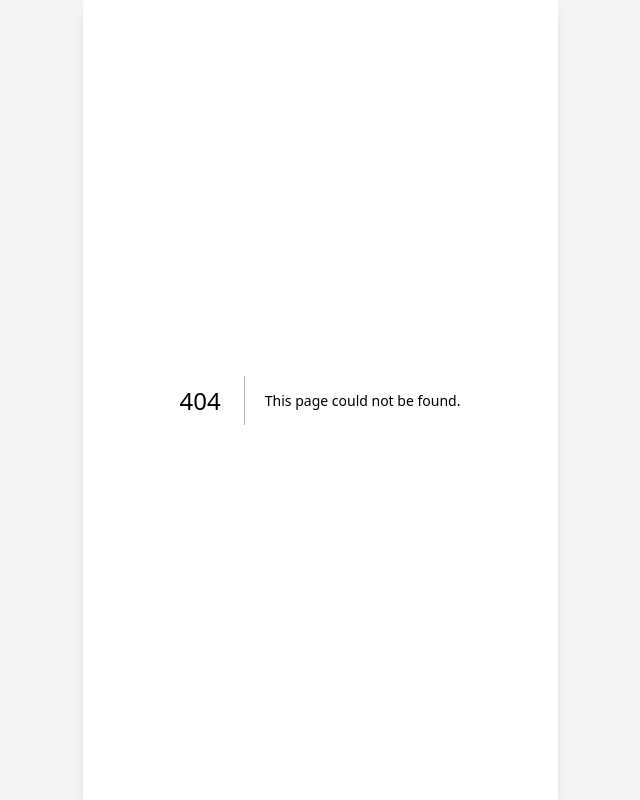
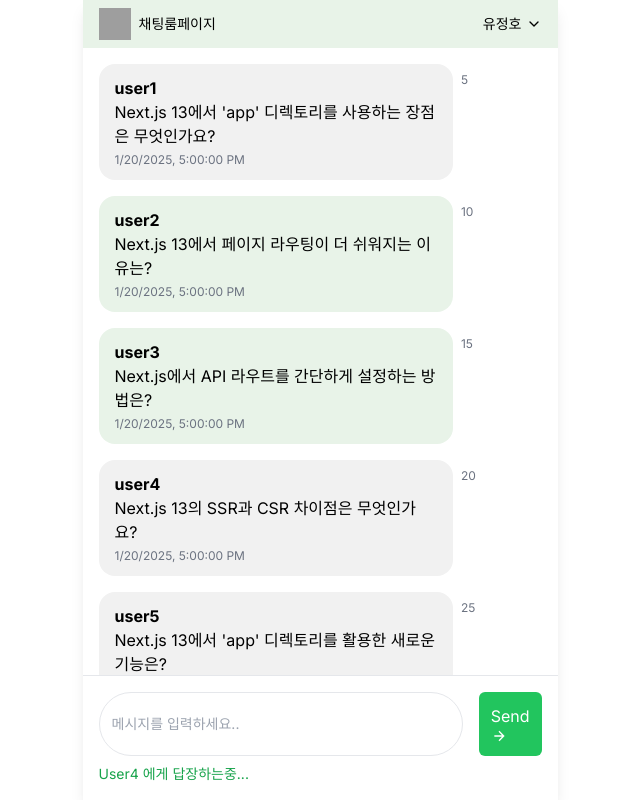
Before and after one commit to woorifisa-service-dev-4th/frontend-4th-show-me-the-voice, a Next.js app: page /chat in a window 1280 px wide. Before the commit this address had no page. Shown: the whole page, without its empty margins (320-960 px from the left). Built offline with nearby package versions, Linux system fonts and the light colour scheme; grey boxes are pictures that could not be loaded; what @radix-ui/themes would draw is missing.

Commit message:
feat : 채팅창 ui 개선

```diff
--- a/app/(guests)/chatroom/[chatroomId]/layout.jsx
+++ b/app/(guests)/chatroom/[chatroomId]/layout.jsx
@@ -16,7 +16,7 @@
       {/* <SubHeader selectOptions={selectOptions}/> */}
       <div className="h-screen overflow-y-auto ">
         <div className="bg-gray-50 min-h-full">
-          <div className="p-4">{children}</div>
+          {children}
         </div>
       </div>
     </>
--- /dev/null
+++ b/app/chat/page.js
@@ -0,0 +1,16 @@
+
+import  ChatArea  from "../ui/ChatArea"
+import ChatInput from "../ui/ChatInput"
+
+import { Header } from "../ui/Header"
+
+
+export default function ChatPage() {
+  return (
+    <div className="flex flex-col h-screen">
+      <Header />
+      <ChatArea />
+      <ChatInput />
+    </div>
+  )
+}
--- a/app/globals.css
+++ b/app/globals.css
@@ -1,6 +1,12 @@
 @tailwind base;
 @tailwind components;
 @tailwind utilities;
+
+:root {
+  --header-green: #e8f3e8;
+  --message-green: #e8f3e8;
+  --message-gray: #f1f1f1;
+}
 
 html,
 body {
@@ -26,3 +32,18 @@
 ::-webkit-scrollbar-track {
   background: #f1f1f1;
 }
+
+.chat-bubble {
+  max-width: 80%;
+  padding: 12px 16px;
+  border-radius: 16px;
+  word-break: break-word;
+}
+
+.chat-bubble-gray {
+  background-color: var(--message-gray);
+}
+
+.chat-bubble-green {
+  background-color: var(--message-green);
+}
--- a/app/layout.jsx
+++ b/app/layout.jsx
@@ -18,7 +18,7 @@
     <html lang="ko">
       <body className={inter.className}>
         <Theme appearance={"light"} scaling={"0%"}>
-          <div className="min-h-screen bg-gray-100">
+          <div className="min-h-screen">
             <div className="flex items-center justify-center bg-beige">
               <div className="relative w-full h-full  min-w-[375px] max-w-[475px]  min-h-[768px] max-h-[1080px] bg-white shadow-lg">
                 <Providers>{children}</Providers>
--- a/app/ui/(guest)/chatroom/Cards.jsx
+++ b/app/ui/(guest)/chatroom/Cards.jsx
@@ -35,9 +35,9 @@
         <>
             <div className="flex flex-col h-screen">
                 <SubHeader />
-                <div className="flex-1 overflow-y-auto p-2 bg-gray-100">
+                <div className="flex-1 overflow-y-auto p-4 space-y-4">
                     {cards.map((card) => (
-                        <Card key={card.id} card={card} onRefresh={fetchData} />
+                        <Card key={card.id} card={card} onRefresh={fetchData}   />
                     ))}
                 </div>
                 <div className="fixed bottom-0 w-full max-w-[475px] mx-auto left-1/2 transform -translate-x-1/2 bg-white shadow-md z-1000">
--- a/app/ui/(guest)/chatroom/SubHeader.jsx
+++ b/app/ui/(guest)/chatroom/SubHeader.jsx
@@ -24,7 +24,7 @@
 
 
   return (
-    <div className="flex items-center justify-between px-4 py-4 border-b border-gray-200 bg-white mb-4">
+    <div className="flex items-center justify-between px-4 py-2 border-b border-gray-200 bg-white">
       <div className="flex items-center space-x-2">
         <button className="text-gray-600">
           <svg
--- a/app/ui/Card.jsx
+++ b/app/ui/Card.jsx
@@ -2,22 +2,27 @@
 import LikeButton from "@/app/ui/(host)/chatlist/Likes";
 import DropdownMenuDemo from "./Dropdown";
 
-export default function Card({card, onRefresh}) {
-    const {id, pinned, content, username, likes} = card;
+export default function Card({ card, onRefresh }) {
+    const { id, pinned, content, username, likes, created_date } = card;
 
     return (
-        <div className={`p-4 rounded-lg shadow mb-4 ${
-            pinned ? 'bg-yellow-100' : 'bg-white'
-        }`}>
-            <div className={"flex justify-between"}>
+        <div className="gap-2">
+            <div className={`chat-bubble ${pinned ? "chat-bubble-green" : "chat-bubble-gray"
+                }`}>
+                <div className={"flex justify-between gap-3"}>
+                    <h2 className="font-bold mt-2">{username}</h2>
+                    <DropdownMenuDemo id={id} onRefresh={onRefresh} />
+                </div>
+                <p className="mt-2">{content}</p>
+                <div className="flex justify-between">
+                    <div className="text-xs text-gray-500 mt-3">
+                        {new Date(created_date).toLocaleString()}
+                    </div>
+                    <div className="mt-2 flex flex-end">
+                        <LikeButton id={id} initialLikes={likes} />
+                    </div>
+                </div>
 
-                <h2 className="font-bold mb-2">{username}</h2>
-                <DropdownMenuDemo id={id} onRefresh={onRefresh}/>
-            </div>
-
-            <p className="mt-2">{content}</p>
-            <div className="flex justify-end text-gray-500 mt-2">
-                <LikeButton id={id} initialLikes={likes}/>
             </div>
         </div>
     );
--- /dev/null
+++ b/app/ui/ChatArea.jsx
@@ -0,0 +1,127 @@
+
+import { Heart, Pin } from "lucide-react"
+
+
+const chats = [
+    {
+      id: 1,
+      username: "user1",
+      content: "Next.js 13에서 'app' 디렉토리를 사용하는 장점은 무엇인가요?",
+      likes: 5,
+      created_date: "2025-01-20T17:00:00Z",
+      is_pinned: false,
+      pinned_at: null
+    },
+    {
+      id: 2,
+      username: "user2",
+      content: "Next.js 13에서 페이지 라우팅이 더 쉬워지는 이유는?",
+      likes: 10,
+      created_date: "2025-01-20T17:00:00Z",
+      is_pinned: true,
+      pinned_at: "2025-01-28T03:27:15.011Z"
+    },
+    {
+      id: 3,
+      username: "user3",
+      content: "Next.js에서 API 라우트를 간단하게 설정하는 방법은?",
+      likes: 15,
+      created_date: "2025-01-20T17:00:00Z",
+      is_pinned: true,
+      pinned_at: "2025-01-28T03:02:57.288Z"
+    },
+    {
+      id: 4,
+      username: "user4",
+      content: "Next.js 13의 SSR과 CSR 차이점은 무엇인가요?",
+      likes: 20,
+      created_date: "2025-01-20T17:00:00Z",
+      is_pinned: false,
+      pinned_at: null
+    },
+    {
+      id: 5,
+      username: "user5",
+      content: "Next.js 13에서 'app' 디렉토리를 활용한 새로운 기능은?",
+      likes: 25,
+      created_date: "2025-01-20T17:00:00Z",
+      is_pinned: false,
+      pinned_at: null
+    },
+    {
+      id: 6,
+      username: "user6",
+      content: "Next.js 13에서 데이터 패칭을 최적화하는 방법은?",
+      likes: 30,
+      created_date: "2025-01-20T17:00:00Z",
+      is_pinned: false,
+      pinned_at: null
+    },
+    {
+      id: 7,
+      username: "user7",
+      content: "Next.js에서 이미지 최적화가 중요한 이유는 무엇인가요?",
+      likes: 35,
+      created_date: "2025-01-20T17:00:00Z",
+      is_pinned: false,
+      pinned_at: null
+    },
+    {
+      id: 8,
+      username: "user8",
+      content: "Next.js 13의 동적 라우팅 설정 방법에 대해 설명해주세요.",
+      likes: 40,
+      created_date: "2025-01-20T17:00:00Z",
+      is_pinned: false,
+      pinned_at: null
+    },
+    {
+      id: 9,
+      username: "user9",
+      content: "Next.js에서 성능 최적화를 위해 권장되는 방법은?",
+      likes: 45,
+      created_date: "2025-01-20T17:00:00Z",
+      is_pinned: false,
+      pinned_at: null
+    },
+    {
+      id: 10,
+      username: "user10",
+      content: "Next.js 13에서 'use client' 선언의 의미는 무엇인가요?",
+      likes: 50,
+      created_date: "2025-01-20T17:00:00Z",
+      is_pinned: false,
+      pinned_at: null
+    }
+  ]
+
+
+export default function ChatArea() {
+    const sortedChats = chats.sort((a, b) => {
+      return new Date(b.created_date).getTime() - new Date(a.created_date).getTime()
+    })
+
+    return (
+      <div className="flex-1 overflow-y-auto p-4 space-y-4">
+        {sortedChats.map((chat) => (
+          <div key={chat.id} className="flex flex-col gap-1">
+            <div className="flex items-start gap-2">
+              <div className={`chat-bubble ${
+                chat.is_pinned ? "chat-bubble-green" : "chat-bubble-gray"
+              }`}>
+                <span className="font-bold">{chat.username}</span>
+                <p>{chat.content}</p>
+                <div className="text-xs text-gray-500 mt-1">
+                  {new Date(chat.created_date).toLocaleString()}
+                </div>
+              </div>
+              {/* like */}
+              <button className="mt-2 flex items-center">
+                <span className="text-xs text-gray-500">{chat.likes}</span>
+              </button>
+            </div>
+          </div>
+        ))}
+      </div>
+    )
+  }
--- a/app/ui/ChatInput.jsx
+++ b/app/ui/ChatInput.jsx
@@ -21,7 +21,7 @@
                 },
                 body: JSON.stringify({
                     chatroomId: Number(chatroomId),
-                    username : 'user'+crypto.randomUUID().replace(/-/g, ''),
+                    username: 'user' + crypto.randomUUID().replace(/-/g, ''),
                     content: message,
                 }),
             });
@@ -32,7 +32,7 @@
 
             setMessage('');
             router.refresh(); // 채팅 목록 갱신
-            if(onRefresh) {
+            if (onRefresh) {
                 onRefresh();
             }
         } catch (error) {
@@ -43,21 +43,33 @@
     };
 
     return (
-        <form onSubmit={handleSubmit} className="flex gap-2 p-4 border-t">
+        <form onSubmit={handleSubmit} className="p-4 border-t">
+            <div className="flex gap-4">
                 <input
                     value={message}
                     onChange={(e) => setMessage(e.target.value)}
-                className="flex-1 px-4 py-2 border rounded"
+                    className="flex-1 px-3 py-2 border rounded-full text-sm focus:outline-none"
                     placeholder="메시지를 입력하세요.."
                     disabled={isLoading}
                 />
                 <button
                     type="submit"
-                className="px-4 py-2 bg-blue-500 text-white rounded disabled:bg-gray-400"
+                    className="p-3 rounded-md bg-green-500 text-white"
                     disabled={isLoading}
                 >
                     {isLoading ? 'Sending...' : 'Send'}
+                    <svg
+                        viewBox="0 0 24 24"
+                        className="w-4 h-4 rotate-90 transform"
+                        fill="none"
+                        stroke="currentColor"
+                        strokeWidth="2"
+                    >
+                        <path d="M12 19V5M5 12l7-7 7 7" />
+                    </svg>
                 </button>
+            </div>
+            <div className="mt-2 text-sm text-green-600">User4 에게 답장하는중...</div>
         </form>
     );
 }
--- a/app/ui/Header.jsx
+++ b/app/ui/Header.jsx
@@ -1,15 +1,23 @@
-import { User } from "lucide-react"
-import Image from "next/image"
+import { ChevronDown } from "lucide-react"
+
 
 export function Header() {
-    return (
-        <header className="flex justify-between items-center p-4 bg-gradient-to-r from-blue-200 via-blue-300 to-blue-400 text-white">
-            <div className="flex items-center space-x-2">
-                <Image src="/logo.png" width={100} height={100} alt="logo" />
-            </div>
-            <nav className="flex space-x-4">
-                <User size={24} />
-            </nav>
-        </header>
-    )
+  return (
+    <header className="flex justify-between items-center px-4 py-2 bg-[#E8F3E8]">
+      <div className="flex items-center gap-2">
+        <img
+          src="https://hebbkx1anhila5yf.public.blob.vercel-storage.com/image-dIhl4ybl3VHY2MxHEuuK8TW6sZaKt1.png"
+          alt="Logo"
+          width={32}
+          height={32}
+          className="w-8 h-8"
+        />
+        <span className="text-sm">채팅룸페이지</span>
+      </div>
+      <button className="flex items-center gap-1 text-sm">
+        유정호
+        <ChevronDown className="w-4 h-4" />
+      </button>
+    </header>
+  )
 }
```
Also changed, not shown: data.json (+5 -5 lines), app/lib/db.js. Lines whose indentation alone changed are shown as unchanged.
